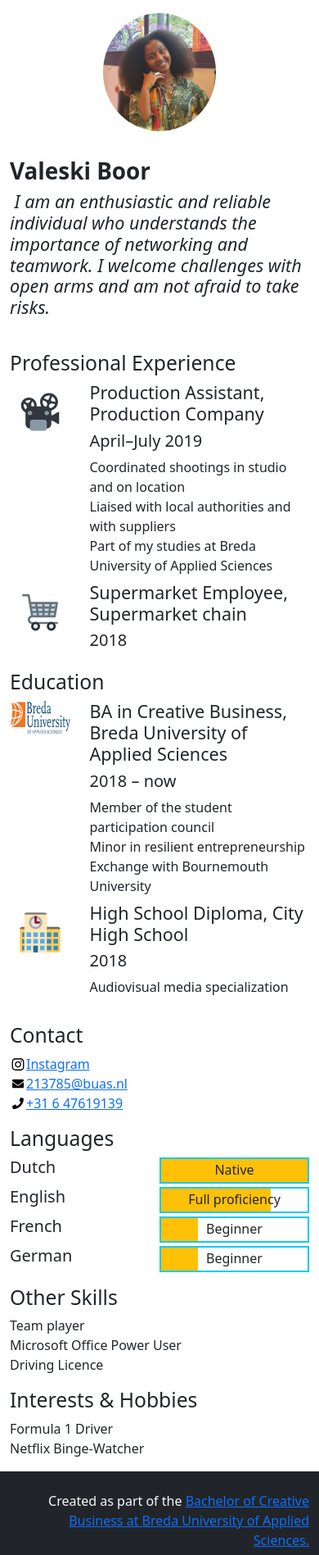
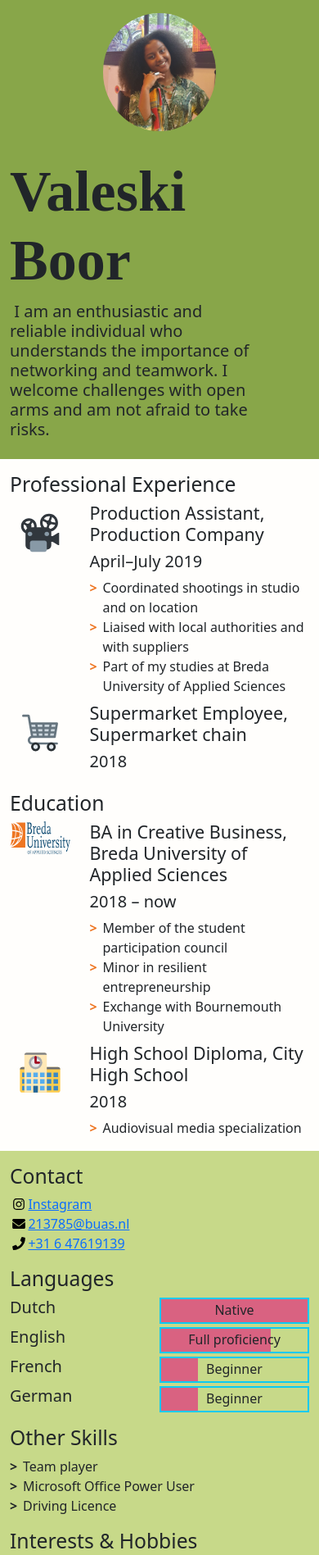
Before and after one commit to Valeskib/GitHub, a plain HTML site: page index.html in a window 390 px wide. Shown: the top 1897 px of the page at 82% size. Drawn offline with nearby package versions, Linux system fonts and the light colour scheme; files whose address does not match are found by name; a web font is replaced by a local one.

Commit message:
progress layout
changes color and content

```diff
--- /dev/null
+++ b/css/alternative.css
@@ -0,0 +1,273 @@
+@import url(https://api.fontshare.com/css?f[]=telma@900&f[]=erode@1&display=swap);
+
+/* Starting with a CSS reset */
+
+* {
+	margin: 0;
+	border: 0;
+	padding: 0;
+	font-size: inherit;
+	font-weight: inherit;
+	box-sizing: border-box;
+}
+
+ol, ul {
+	list-style: none;
+}
+
+/* Defining font styles for the whole body */
+
+html {
+	height: 100%;
+}
+
+body {
+	font-family: "Erode", serif;
+	background-color: #ffffff;
+	color: #000020;
+	font-size: clamp(16px, 1.5vw, 20px);
+	line-height: 1.1;
+	height: 100%;
+}
+
+h1, h2, h3, h4, p, li, dt {
+	margin: .3em 0;
+}
+
+.resume-container {
+	display: flex;
+	flex-flow: row;
+	margin: 0 auto;
+	height: 100%;
+}
+
+.resume-bottom {
+	display: flex;
+	flex-flow: row wrap;
+	width: 100%;
+	overflow-y: auto;
+}
+
+.resume-main, .resume-aside {
+	display: flex;
+	flex-flow: column;
+}
+
+section {
+	padding: .5em;
+}
+
+section {
+	background-image: linear-gradient(to bottom, rgba(120, 120, 120, .1), transparent);
+	flex: 1 0 auto;
+}
+
+footer {
+	display: none;
+}
+
+/* Styles for the header (photo, tagline, etc.) */
+
+.resume-header {
+	width: 16%;
+	max-width: 220px;
+	min-width: 80px;
+	display: flex;
+	flex-flow: column;
+	background-color: #301010;
+	color: #f0f0f0;
+	height: 100%;
+	background-image: linear-gradient(to bottom, rgba(255, 255, 255, .1), transparent);
+}
+
+.portrait-container {
+	margin: 10px;
+	border-radius: 130px;
+	background-color: rgba(120,120,120,.4);
+	max-height: 30%;
+}
+
+.portrait-container img {
+	border-radius: 130px;
+	width: 100%;
+	max-height: 100%;
+}
+
+.header-content {
+	text-align: center;
+	display:  flex;
+	flex-flow: row;
+	justify-content: center;
+	overflow: hidden;
+}
+
+h1 {
+	font-size: clamp(28px, 3vh, 40px);
+	font-weight: 900;
+	font-family:  Telma;
+	writing-mode: vertical-lr;
+	transform:  rotate(180deg);
+}
+
+.tagline {
+	font-size: clamp(22px, 2.5vh, 30px);
+	font-weight: 200;
+	font-style: italic;
+	margin: .6em 0;
+	writing-mode: vertical-lr;
+}
+
+/* Styles for the main column */
+
+.resume-main {
+	flex: 1 1 60%;
+	background-color: #f0f0f0;
+}
+
+.biography-item {
+   	display: flex;
+   	margin: .6em 0;
+}
+
+.logo-container {
+	flex: 0 1 20%;
+}
+
+.biography-logo {
+	display: block;
+	margin: .6em auto .3em;
+	max-width: 100%;
+	max-height: 80px;
+}
+
+.biography-contents {
+	flex: 1 0 80%;
+	padding-left: 5px;
+}
+
+.biography-item h4 {
+	font-size: 1.5em;
+	font-weight: 500;
+}
+
+.biography-item h5 {
+	font-size: 1.25em;
+	font-weight: 300;
+	margin-bottom: .5em;
+}
+
+.biography-details li::before, .skill-list li::before {
+	content: "\2605";
+	display: inline-block;
+	width: 1em;
+	margin-left: -1em;
+}
+
+.biography-details li, .skill-list li {
+	padding-left: 1em;
+}
+
+h2 {
+	writing-mode: vertical-lr;
+	font-size: clamp(20px, 2.5vh, 36px);
+	font-weight: 900;
+	font-family:  Telma;
+}
+
+.resume-main h2 {
+	transform:  rotate(180deg);
+	float:  left;
+}
+
+.resume-main h2 + * {
+	margin-left: 2.2em;
+}
+
+/* Styles for the secondary column */
+
+.resume-aside {
+	flex: 1 1 250px;
+	background-color: #282840;
+	color: #f0f0f0;
+	display: flex;
+	flex-flow: column;
+}
+
+.resume-aside a {
+	color: #c0c0ff;
+}
+
+.resume-aside a:hover {
+	opacity: .8;
+}
+
+.language-item {
+	display: flex;
+	margin: .5em 0;
+}
+
+.language-name {
+	width: 50%;
+}
+
+.language-level {
+	position: relative;
+	font-size: .8em;
+	font-weight: 600;
+	width: 50%;
+	height:  1.6em;
+	text-align: center;
+	border: 2px solid #fffff0;
+	color: #000000;
+	text-shadow: 1px 1px 2px #ffffff;
+}
+
+.language-level > * {
+	position: absolute;
+	left: 0;
+	top:  0;
+	height: 100%;
+}
+
+.language-progress {
+	background-color: #ffff00;
+}
+
+.language-level h6 {
+	width: 100%;
+}
+
+.w-25 {
+	width: 25%;
+}
+
+.w-50 {
+	width: 50%;
+}
+
+.w-75 {
+	width: 75%;
+}
+
+.w-100 {
+	width: 100%;
+}
+
+.contact-item a {
+	display: flex;
+	align-items: center;
+}
+
+.contact-icon {
+	height: 1em;
+	flex-basis: 1.4em;
+	filter: invert();
+}
+
+aside h2 {
+	float:  right;
+}
+
+aside h2 + * {
+	margin-right: 2.2em;
+}
--- a/css/styles.css
+++ b/css/styles.css
@@ -1,3 +1,67 @@
 @charset "utf-8";
 /* CSS Document */
-.d-flex flex-column h-100 justify-content-between
+/* Use this file to use your own styles*/
+
+/* Import declaration to use Google Fonts - check https://fonts.google.com/ for details */
+@import url('https://fonts.googleapis.com/css2?family=Lato:ital,wght@0,400;0,700;1,400;1,700&display=swap');+ @import url("https://use.typekit.net/pkp8osu.css");
+
+/* Styles for the body */
+
+body {
+	font-family: sans-serif Lato, "Open Sans", Roboto, "Segoe UI", "Helvetica Neue", Helvetica, Arial, sans-serif;
+	color: #202030;
+	background-color: #f8f8fc;
+}
+
+/* Styles for custom classes in the document. (There are more, try to find them out!) */
+
+.custom-heading {
+font-family: "groupie-gloss" !important;
+font-style: normal;
+font-weight: 400;
+font-size: 70px;
+
+}
+.resume-header {
+    background-color: #88A649;
+}
+
+.resume-main {
+	background-color: #fffefc;
+}
+
+.resume-aside {
+	background-color: #C7D989;
+}
+
+/* Styles for lists in the document */
+
+.biography-details li::before, .skill-list li::before {
+	content: ">";
+	font-weight: 800;
+	display: inline-block;
+	width: 1em;
+	margin-left: -1em;
+}
+
+.biography-details li::before {
+	color: #EE7623;
+}
+
+.biography-details li, .skill-list li {
+	padding-left: 1em;
+}
+
+/* Styles for contact icons */
+
+.contact-icon {
+	height: 1em;
+	flex-basis: 1.4em;
+}
+.subtext-header {
+	padding-right: 60px;
+	font-size: 20px
+}
+.language-progress {
+	background-color: #D96281 !important;
+}
--- a/index.html
+++ b/index.html
@@ -18,6 +18,9 @@
     <!--
     <link rel="stylesheet" href="css/alternative.css">
      -->
+
+	  <!-- links to fonts -->
+	  <link rel="stylesheet" href="https://use.typekit.net/pkp8osu.css">
 
     <title>Valeski Boor</title>
   </head>
@@ -54,8 +57,8 @@
           A container to wrap around your name and tagline. Full-width at small size, then columns of increasing size.
         -->
         <div class="col-12 col-sm-8 col-md-9 col-lg-10 my-3 header-content">
-          <h1 class="fw-bolder">Valeski Boor</h1>
-          <h4 class="fst-italic tagline"> &nbsp;I am an enthusiastic and reliable individual who understands the importance of networking and teamwork. I welcome challenges with open arms and am not afraid to take risks.</h4>
+          <h1 class="fw-bolder custom-heading">Valeski Boor</h1>
+          <h4 class="subtext-header"> &nbsp;I am an enthusiastic and reliable individual who understands the importance of networking and teamwork. I welcome challenges with open arms and am not afraid to take risks.</h4>
         </div>
       </header>
 
@@ -177,26 +180,25 @@
             -->
             <ul class="contact-list list-unstyled">
               <li class="contact-item">
-                <a class="d-flex align-items-center" href="213785@buas.nl" target="_blank">
+			<a class="d-flex align-items-center" href="https://instagram.com/ikselav?igshid=ZDdkNTZiNTM=" target="_blank">
                   <img class="contact-icon" src="../GitHub-cv/images/icons/instagram.svg" width="20" height="17" alt="Instagram">
                   Instagram
 
                 </a>
               </li>
-              <li class="contact-item">
+             <li class="contact-item">
                 <a class="d-flex align-items-center" href="https://facebook.com/" target="_blank">
-
 
                 </a>
               </li>
               <li class="contact-item">
-                <a class="d-flex align-items-center" href="https://instagram.com/ikselav?igshid=ZDdkNTZiNTM=" target="_blank">
+                 <a class="d-flex align-items-center" href="213785@buas.nl" target="_blank">
                   <img class="contact-icon" src="../GitHub-cv/images/icons/envelope.svg" width="20" height="14" alt="Email">
                   213785@buas.nl
                 </a>
               </li>
               <li class="contact-item">
-                <a class="d-flex align-items-center" href="tel:+31647619139" target="_blank">
+				 <a class="d-flex align-items-center" href="tel:+31647619139" target="_blank">
                   <img class="contact-icon" src="../GitHub-cv/images/icons/phone.svg" width="20" height="14" alt="Mobile Phone">
                 +31 6 47619139
               </a>
@@ -261,7 +263,7 @@
           <section class="my-3 aside-section">
             <h2>Interests &amp; Hobbies</h2>
             <ul class="skill-list list-unstyled">
-              <li class="skill-item">Formula 1 Driver</li>
+              <li class="skill-item">Photography&nbsp;</li>
               <li class="skill-item">Netflix Binge-Watcher</li>
             </ul>
           </section>
```
